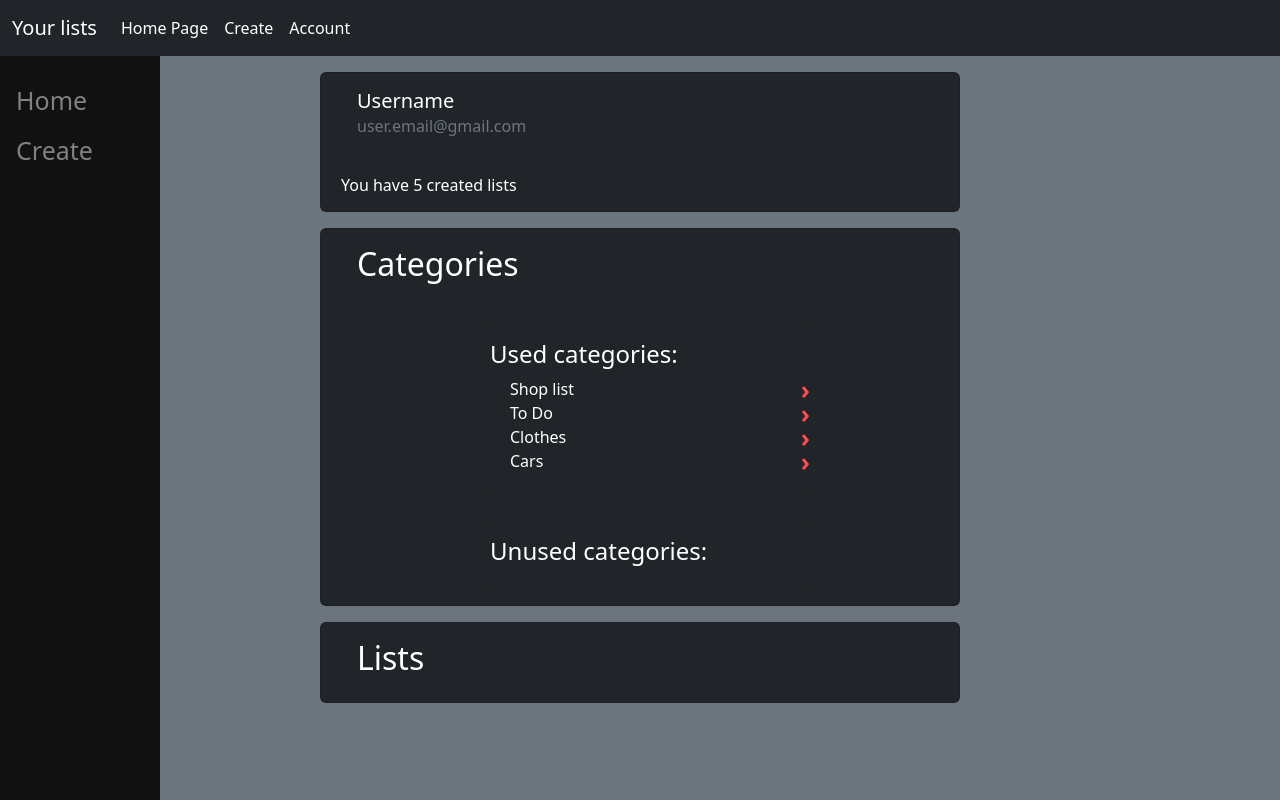
After one commit to Gabriel-Konarski/Django-To_Do_lists, a Django app: page /account/ in a window 1280 px wide. The commit adds this page. Run offline with Django 4.2, Linux system fonts and the light colour scheme; data comes from the database, SQL or seed files in the repository; both versions use the stored data as it was after the commit.

Commit message:
added account page

```diff
--- /dev/null
+++ b/todo/lists/templates/lists/user.html
@@ -0,0 +1,135 @@
+<!DOCTYPE html>
+<html lang="en">
+<head>
+    <meta charset="UTF-8">
+    <title>Account</title>
+
+    <!-- CSS only -->
+    <link href="https://cdn.jsdelivr.net/npm/bootstrap@5.2.3/dist/css/bootstrap.min.css" rel="stylesheet"
+          integrity="sha384-rbsA2VBKQhggwzxH7pPCaAqO46MgnOM80zW1RWuH61DGLwZJEdK2Kadq2F9CUG65" crossorigin="anonymous">
+
+    <style type="text/css">
+        .sidenav{
+            height: 100%;
+            width: 160px;
+            position: fixed;
+            z-index:1;
+			top:20;
+			left:0;
+			background-color:#111;
+			overflow-x: :hidden;
+			padding-top:20px;
+        }
+
+        .sidenav a {
+			padding:6px 8px 6px 16px;
+			text-decoration: none;
+			font-size:25px;
+			color: #818181;
+			display:block;
+		}
+
+		.sidenav a:hover{
+			color:#f1f1f1;
+		}
+
+        .delete-link {
+		    text-decoration: none;
+		    font-weight: 900;
+		    color: #ff4d4d;
+		    font-size: 25px;
+		    line-height: 0;
+		}
+
+    </style>
+
+
+</head>
+<body class="bg-secondary text-white">
+
+    <nav class="navbar navbar-expand navbar-dark bg-dark">
+        <div class="container-fluid">
+            <a class="navbar-brand">Your lists</a>
+            <button class="navbar-toggler" type="button" data-bs-toggle="collapse" data-bs-target="#navbarText" aria-controls="navbarText" aria-expanded="false" aria-label="Toggle navigation">
+                <span class="navbar-toggler-icon"></span>
+            </button>
+            <div class="collapse navbar-collapse" id="navbarText">
+                <ul class="navbar-nav me-auto mb-2 mb-lg-0">
+                    <li class="nav-item">
+                        <a class="nav-link active" href="{% url 'lists' %}">Home Page</a>
+                    </li>
+                    <li class="nav-item">
+                        <a class="nav-link active" href="{% url 'create' %}">Create</a>
+                    </li>
+                    <li class="nav-item">
+                        <a class="nav-link active" href="{% url 'account' %}">Account</a>
+                    </li>
+                </ul>
+            </div>
+        </div>
+    </nav>
+
+
+      <div class="sidenav">
+        <a href="{% url 'lists' %}">Home</a>
+        <a href="{% url 'create' %}">Create</a>
+    </div>
+
+
+     <div class="card bg-dark text-white mx-auto my-3" style="width: 40rem; padding-left: 20px">
+        <div class="card-body">
+            <h5 class="card-title" >Username</h5>
+            <h6 class="card-subtitle mb-2 text-muted">user.email@gmail.com</h6>
+        </div>
+         <h6 class="card-text my-3">You have {{ lists.count }} created lists</h6>
+    </div>
+
+    <div class="card bg-dark text-white mx-auto my-3" style="width: 40rem; padding-left: 20px;">
+        <div class="card-body">
+            <h2 class="card-title">Categories</h2>
+        </div>
+
+        <div class="card bg-dark text-white mx-auto my-3 border-0" style="width: 20rem;">
+            <div class="card-text my-3">
+                    <h4> Used categories: </h4>
+                        {% for category in categories %}
+                            <li class="list-group-item bg-dark text-white" style=" display: flex; align-items: center; padding-left: 20px; justify-content: space-between;">
+                                    {{category.name}}
+                                    <a class="delete-link" href="{% url 'lists' %}?category={{category.name}}">&#8250;</a>
+                            </li>
+                        {% endfor %}
+                </div>
+            </div>
+
+        <form method="POST" action="">
+        {% csrf_token %}
+            <div class="card bg-dark text-white mx-auto my-3 border-0" style="width: 20rem;">
+                <div class="card-text my-3">
+                    <h4> Unused categories: </h4>
+                        {% for category in categories %}
+                            <li class="list-group-item bg-dark text-white" style=" display: flex; align-items: center; padding-left: 20px; gap: 10%;">
+
+                                {% if category.list_set.count == 0 %}
+                                    {{category.name}}
+                                    <a class="delete-link" href="{% url 'delete-category' category.id %}">&#215;</a>
+                                {% endif %}
+
+                            </li>
+
+                        {% endfor %}
+                </div>
+            </div>
+
+        </form>
+
+    </div>
+
+    <div class="card bg-dark text-white mx-auto my-3" style="width: 40rem; padding-left: 20px;">
+        <div class="card-body">
+            <h2 class="card-title">Lists</h2>
+        </div>
+    </div>
+
+
+</body>
+</html>
--- a/todo/lists/urls.py
+++ b/todo/lists/urls.py
@@ -4,7 +4,9 @@ from . import views
 urlpatterns = [
     path("", views.lists, name="lists"),
     path("create/", views.addList, name="create"),
+    path("account/", views.userDetail, name="account"),
+    path("view/<str:pk>/", views.viewList, name="view"),
     path("delete-list/<str:pk>/", views.deleteList, name="delete-list"),
     path("delete-item/<str:pk>/", views.deleteItem, name="delete-item"),
-    path("view/<str:pk>/", views.viewList, name="view"),
+    path("delete-category/<str:pk>/", views.deleteCategory, name="delete-category"),
 ]
--- a/todo/lists/views.py
+++ b/todo/lists/views.py
@@ -73,6 +73,14 @@ def addList(request):
     return render(request, "lists/add.html", context)
 
 
+def userDetail(request):
+    lists = List.objects.all()
+    categories = Category.objects.all()
+    context = {'lists': lists, 'categories': categories}
+
+    return render(request, "lists/user.html", context)
+
+
 def deleteList(request, pk):
     lista = get_object_or_404(List, id=pk)
     context = {"lista": lista}
@@ -95,3 +103,15 @@ def deleteItem(request, pk):
         return HttpResponseRedirect("/")
 
     return render(request, "lists/delete.html", context)
+
+
+def deleteCategory(request, pk):
+    category = get_object_or_404(Category, id=pk)
+    context = {'category': category}
+
+    if request.method == "POST":
+        category.delete()
+
+        return redirect('account')
+
+    return render(request, "lists/delete.html", context)
```
Also changed, not shown: todo/lists/templates/lists/add.html (+3 -26 lines), todo/lists/templates/lists/edit.html (+5 -31 lines), todo/lists/templates/lists/home.html (+6 -3 lines), todo/db.sqlite3.
